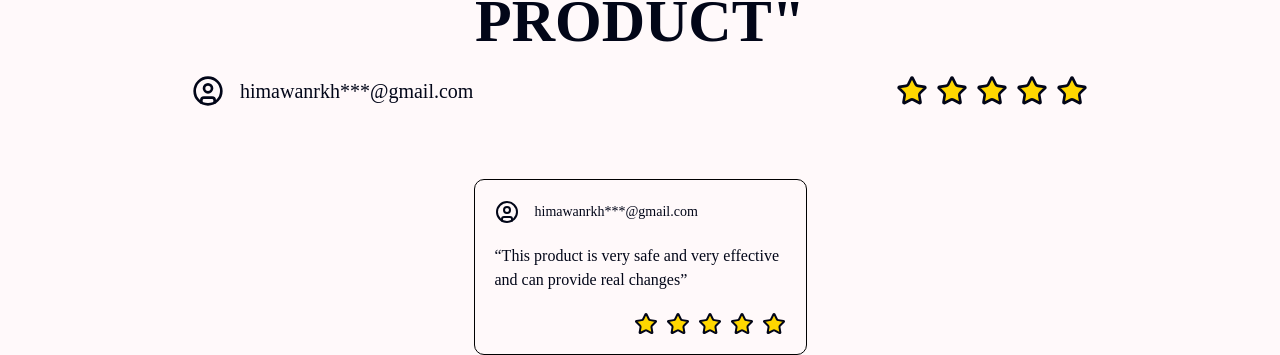
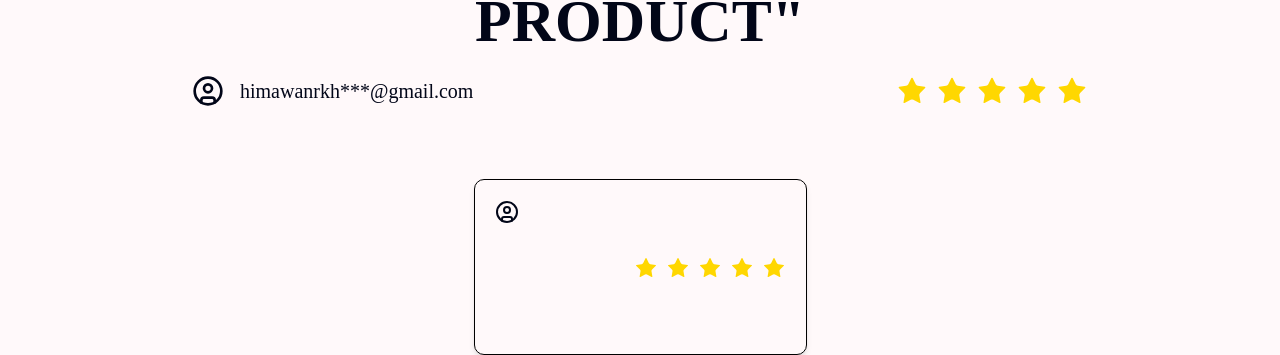
Before and after one commit to HimawanRakha/SeSAJEN-ProductWeb, a Next.js app: page / in a window 1280 px wide. Shown: the part 1197-1552 px from the top of the page. Built offline with nearby package versions, Linux system fonts and the light colour scheme; a web font is replaced by a local one.

Commit message:
update reviewchild

```diff
--- a/src/app/page.tsx
+++ b/src/app/page.tsx
@@ -2,7 +2,7 @@ import React from "react";
 import Hero from "@/components/hero/hero";
 import Plus from "@/components/plus/Plus";
 import Review from "@/components/review/review";
-import ReviewChild from "@/components/reviewchild/reviewchild";
+import ReviewChild from "@/components/reviewchild/cardreviewchild";
 
 export default function Home() {
   return (
--- a/src/components/review/review.tsx
+++ b/src/components/review/review.tsx
@@ -13,11 +13,9 @@ export default function review() {
           </div>
 
           <div className="flex items-center gap-2">
-            <Star size={32} fill="#FFD700" />
-            <Star size={32} fill="#FFD700" />
-            <Star size={32} fill="#FFD700" />
-            <Star size={32} fill="#FFD700" />
-            <Star size={32} fill="#FFD700" />
+            {[...Array(5)].map((_, i) => (
+              <Star key={i} size={32} fill="#FFD700" stroke="none" />
+            ))}
           </div>
         </div>
       </div>
--- /dev/null
+++ b/src/components/reviewchild/cardreviewchild.tsx
@@ -0,0 +1,30 @@
+import { CircleUser, Star } from "lucide-react";
+
+export interface CardReviewChildProps {
+  name: string;
+  description: string;
+}
+
+export default function CardReviewChild({ name, description }: CardReviewChildProps) {
+  return (
+    <div className="flex justify-center items-center">
+      <div className="flex flex-col gap-4 w-[333px] h-[176px] rounded-lg border border-black p-5 shadow-md">
+        {/* User Info */}
+        <div className="flex items-center gap-4">
+          <CircleUser size={24} />
+          <h1 className="text-sm font-medium">{name}</h1>
+        </div>
+
+        {/* Review Text */}
+        <p className="text-sm text-gray-700">{description}</p>
+
+        {/* Stars Rating */}
+        <div className="flex items-center gap-2 justify-end">
+          {[...Array(5)].map((_, i) => (
+            <Star key={i} size={24} fill="#FFD700" stroke="none" />
+          ))}
+        </div>
+      </div>
+    </div>
+  );
+}
--- a/src/components/reviewchild/datareview.ts
+++ b/src/components/reviewchild/datareview.ts
@@ -0,0 +1,20 @@
+import { CardReviewChildProps } from "./cardreviewchild";
+
+export const categoriesreview: CardReviewChildProps[] = [
+  {
+    name: "mcdarxxxx@gmail.com",
+    description: "“This product is very safe and very effective and can provide real changes”",
+  },
+  {
+    name: "nabila12xxxx@gmail.com",
+    description: "“Never Thought before Lumajang vulcanic Sand can be body scrub, amaze!”",
+  },
+  {
+    name: "novaisxxxx@gmail.com",
+    description: "“Good for you that want to exfoliate your skin with nature product”",
+  },
+  {
+    name: "molinsexxxx@gmail.com",
+    description: "“The texture, smell, Package, everything I love it!!”",
+  },
+];
--- a/src/components/reviewchild/reviewchild.tsx
+++ b/src/components/reviewchild/reviewchild.tsx
@@ -1,28 +1,12 @@
-import { CircleUser } from "lucide-react";
-import { Star } from "lucide-react";
-export default function reviewchild() {
+import CardReviewChild from "./cardreviewchild";
+import { categoriesreview } from "./datareview";
+
+export default function ReviewChild() {
   return (
-    <div className="flex justify-center items-center ">
-      <div className="flex gap-[20px] flex-wrap flex-row justify-start w-[333px] h-[176px] rounded-lg border-1 border-black p-5 ">
-        <div className="grow">
-          <div className="flex items-center gap-4">
-            <CircleUser size={24} />
-            <h1 className="text-sm font-medium">himawanrkh***@gmail.com</h1>
-          </div>
-        </div>
-        <div className="w-full ">
-          <h1> “This product is very safe and very effective and can provide real changes”</h1>
-        </div>
-        <div className="w-full self-start">
-          <div className="flex items-center gap-2 justify-end">
-            <Star size={24} fill="#FFD700" />
-            <Star size={24} fill="#FFD700" />
-            <Star size={24} fill="#FFD700" />
-            <Star size={24} fill="#FFD700" />
-            <Star size={24} fill="#FFD700" />
-          </div>
-        </div>
-      </div>
+    <div>
+      {categoriesreview.map((category) => (
+        <CardReviewChild key={category.name} name={category.name} description={category.description} />
+      ))}
     </div>
   );
 }
```
